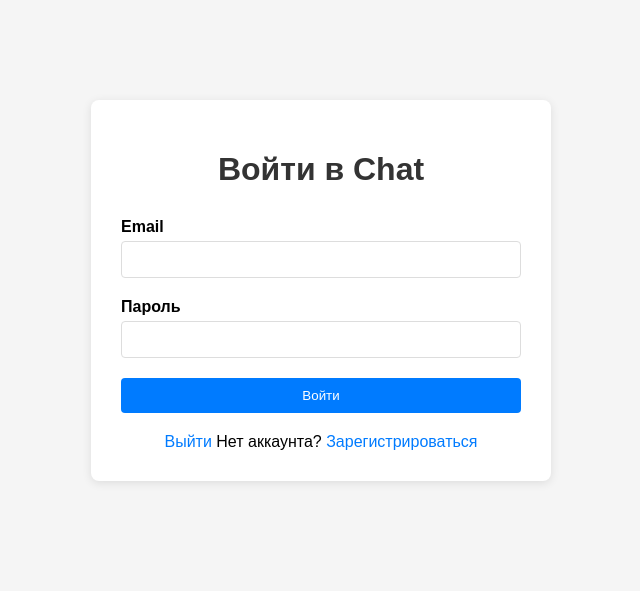
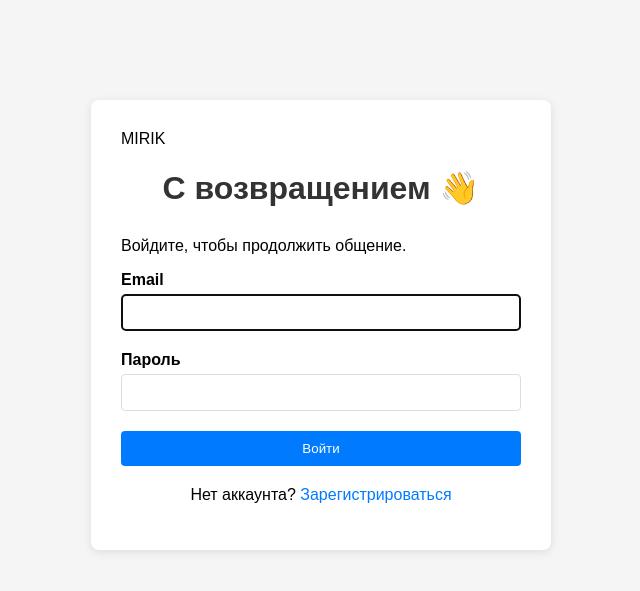
Before and after one commit to dlaksnetrogat-ux/mirik, a Flask app: page /login in a window 1280 px wide. Shown: the top 591 px of the page, without its empty margins (319-959 px from the left). Run offline with Flask 3, Linux system fonts and the light colour scheme.

Commit message:
Improve login form UX and CSRF protection

```diff
--- a/templates/login.html
+++ b/templates/login.html
@@ -1,26 +1,25 @@
 {% extends "base.html" %}
+{% block title %}Вход — Mirik{% endblock %}
 
 {% block content %}
-<div class="auth-container">
-    <h1>Войти в Chat</h1>
+<main class="auth-container">
+    <div class="brand">MIRIK</div>
+    <h1>С возвращением 👋</h1>
+    <p class="muted">Войдите, чтобы продолжить общение.</p>
 
-    <form method="POST" class="auth-form">
+    <form method="POST" class="auth-form" autocomplete="on">
+        <input type="hidden" name="csrf_token" value="{{ csrf_token() }}">
         <div class="form-group">
             <label for="email">Email</label>
-            <input type="email" id="email" name="email" required>
+            <input type="email" id="email" name="email" autocomplete="email" maxlength="120" required autofocus>
         </div>
-
         <div class="form-group">
             <label for="password">Пароль</label>
-            <input type="password" id="password" name="password" required>
+            <input type="password" id="password" name="password" autocomplete="current-password" required>
         </div>
-
         <button type="submit" class="btn-primary">Войти</button>
     </form>
 
-    <div class="auth-links">
-        <a href="{{ url_for('logout') }}">Выйти</a>
-        <span>Нет аккаунта? <a href="{{ url_for('register') }}">Зарегистрироваться</a></span>
-    </div>
-</div>
+    <p class="auth-links">Нет аккаунта? <a href="{{ url_for('register') }}">Зарегистрироваться</a></p>
+</main>
 {% endblock %}
```
